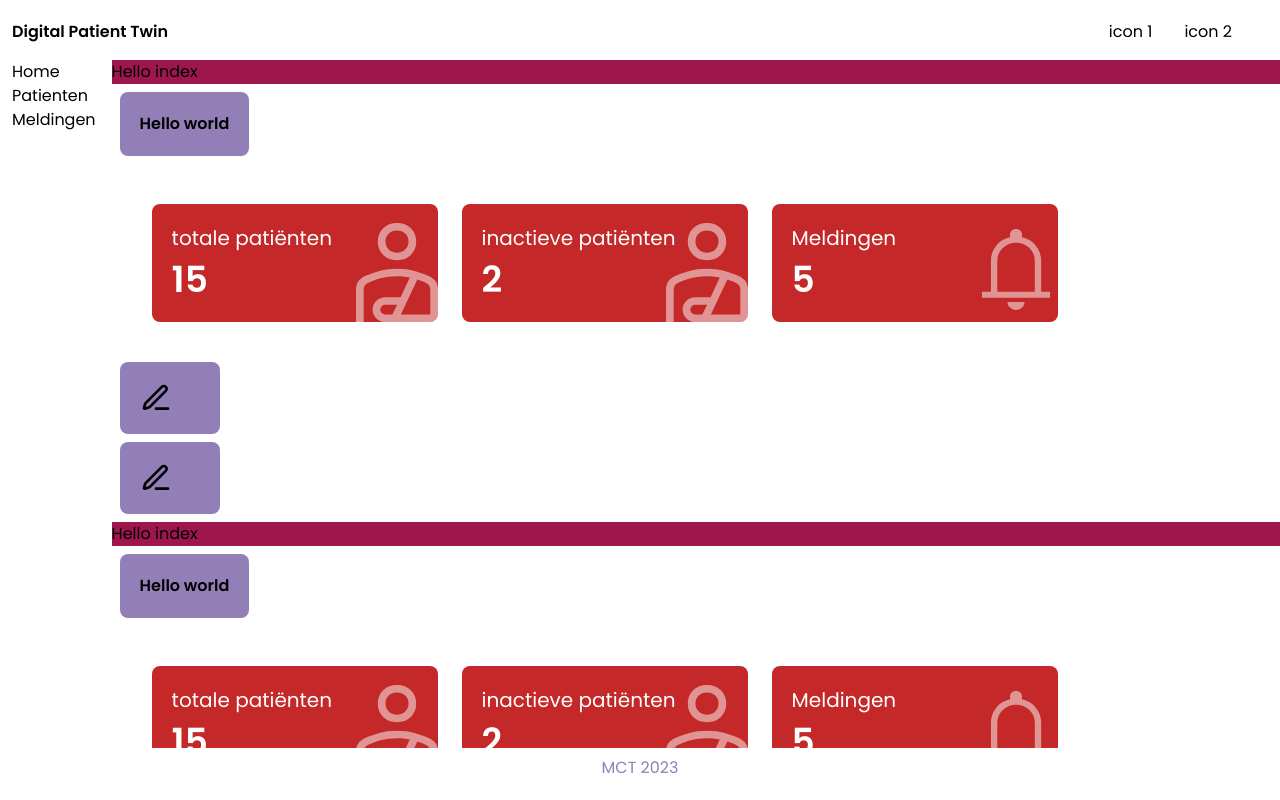
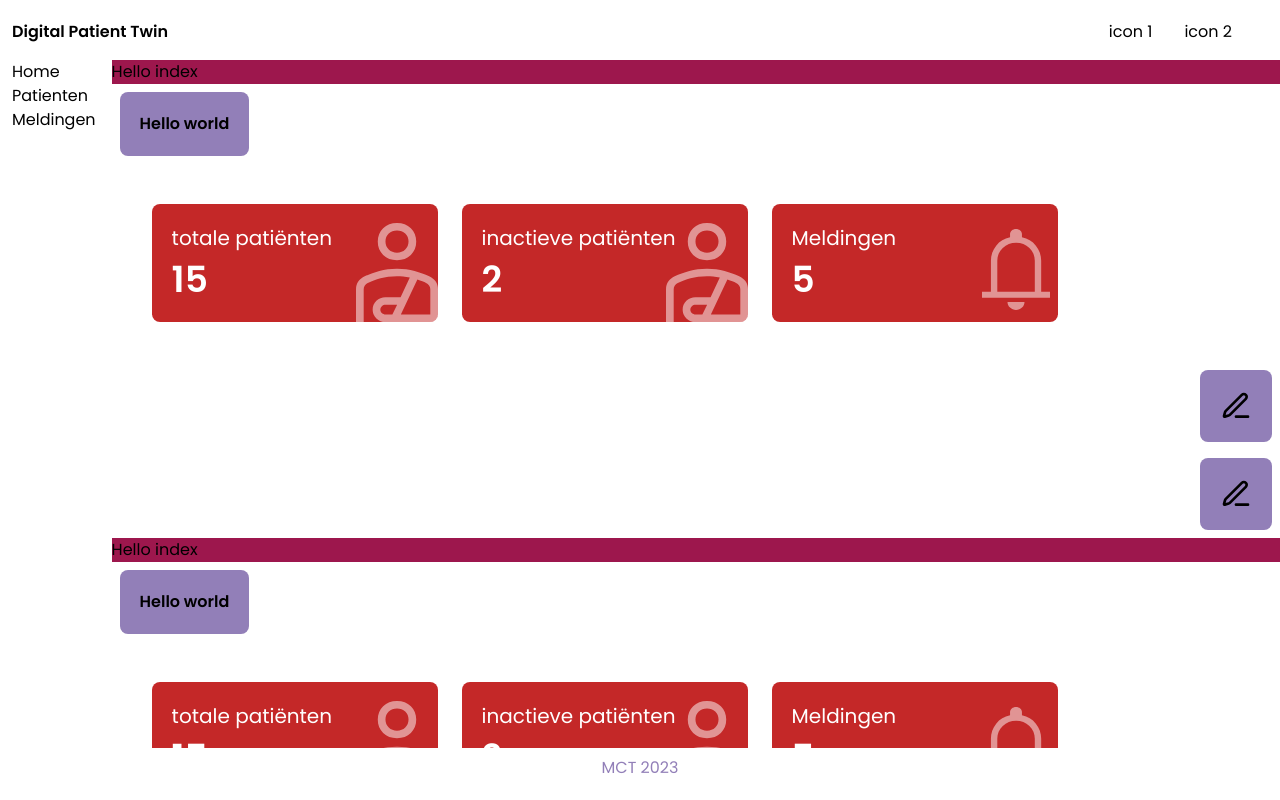
Before and after one commit to JarneDel/digital-patient-twin-frontend, a Nuxt app: page / in a window 1280 px wide. Built offline with nearby package versions, Linux system fonts and the light colour scheme.

Commit message:
EditComponent

```diff
--- a/components/pressables/edit.vue
+++ b/components/pressables/edit.vue
@@ -14,30 +14,30 @@ defineProps({
     default: false,
   },
 })
-defineEmits(['update:isEditing', 'delete'])
+defineEmits(['update:isEditing', 'clickDelete'])
 </script>
 
 <template>
-  <div>
+  <div class="flex flex-row justify-end">
     <div
-      class="m-2 h-[72px] max-w-[100px] rounded-lg bg-tertiary-500 p-5 font-semibold transition-all"
-      :class="{ 'max-w-[400px]': isEditing }"
+      class="m-2 h-[72px] overflow-hidden rounded-lg bg-tertiary-500 p-5 font-semibold transition-all duration-300 ease-out"
+      :class="{ 'max-w-[17.5rem]': isEditing, 'max-w-[4.5rem]': !isEditing }"
     >
       <button
         v-if="!isEditing"
-        @click="e => (isEditing = true)"
-        class="h-full w-full"
+        @click="$emit('update:isEditing', true)"
+        class="w-[15rem]"
       >
         <lucide-edit3 class="h-8 w-8" />
       </button>
-      <div v-else>
-        <div class="flex flex-row justify-between gap-2">
+      <div v-else class="w-[15rem]">
+        <div class="flex flex-row items-center justify-between gap-4">
           <p class="whitespace-nowrap">{{ selectedCount }} selected</p>
-          <div class="flex flex-row justify-end">
-            <button>
+          <div class="flex flex-row justify-end gap-4">
+            <button @click="$emit('clickDelete')">
               <lucide-trash class="h-8 w-8"></lucide-trash>
             </button>
-            <button @click="e => (isEditing = false)">
+            <button @click="$emit('update:isEditing', false)">
               <lucide-x class="h-8 w-8" />
             </button>
           </div>
--- a/pages/index.vue
+++ b/pages/index.vue
@@ -1,11 +1,16 @@
-<script setup lang="ts"></script>
+<script setup lang="ts">
+const isEditing = ref(false)
+const clickEdit = () => {
+  isEditing.value = !isEditing.value
+}
+</script>
 
 <template>
   <div class="bg-pink-800">Hello index</div>
   <PressablesButton>Hello world</PressablesButton>
-  <TemplateFooter/>
+  <TemplateFooter />
   <TemplateDashboardCards patient="15" />
-  <PressablesEdit />
+  <PressablesEdit @clickDelete="clickEdit" v-model:is-editing="isEditing" />
   <PressablesEdit />
 </template>
 
```
